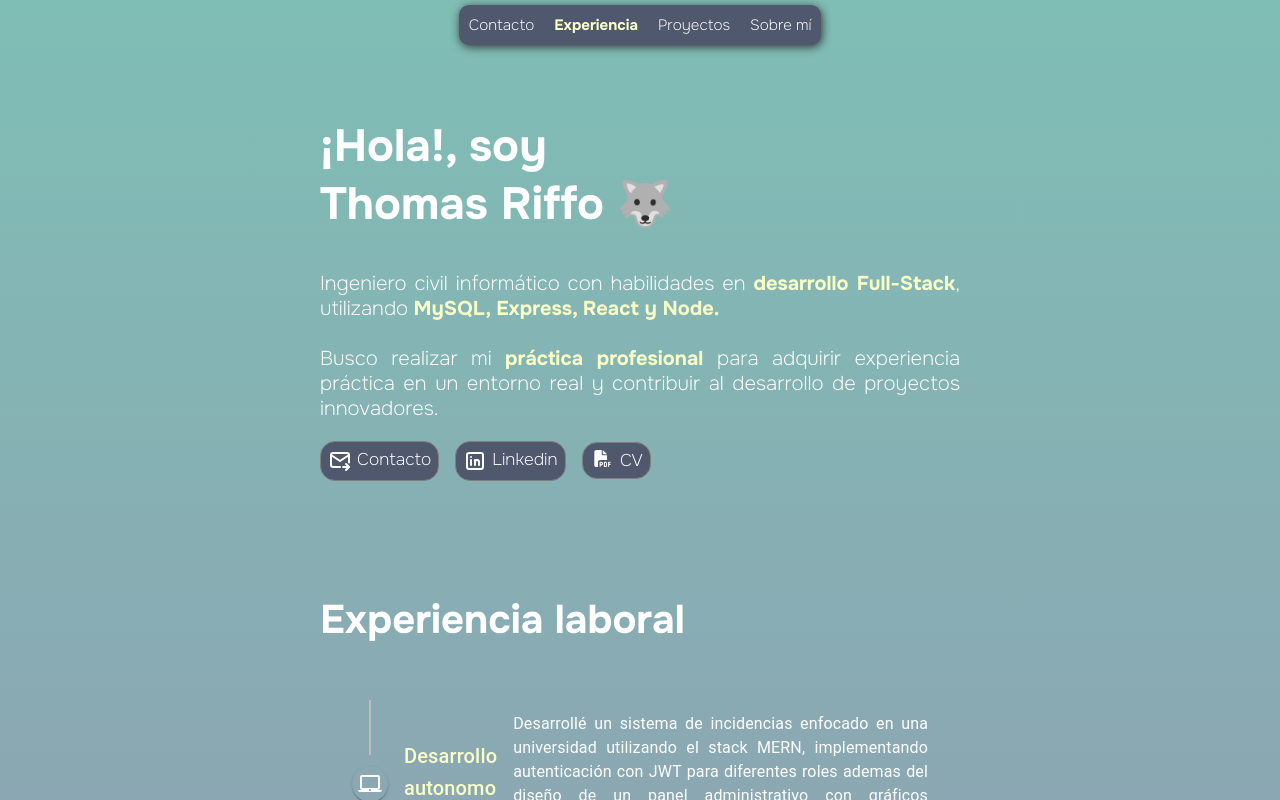
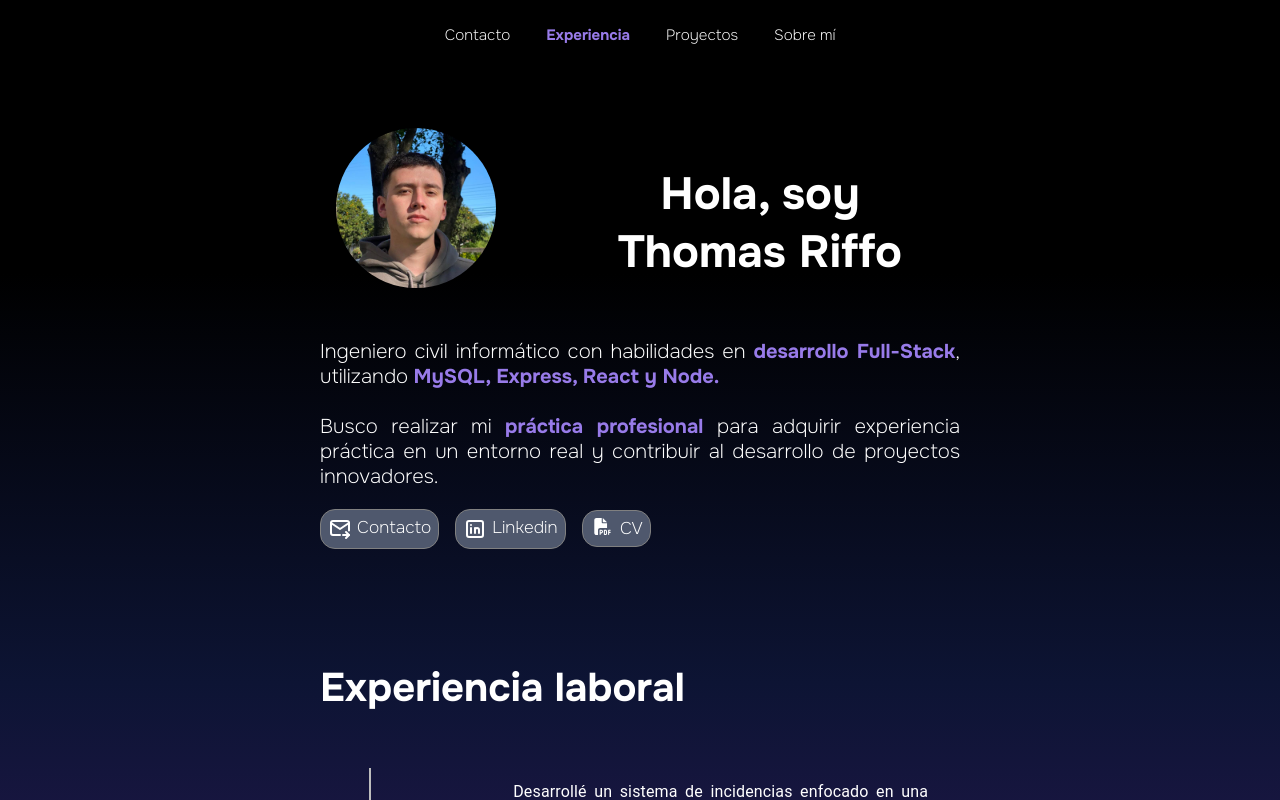
Before and after one commit to Wndburst/Portafolio.dev, a React (Vite) app: page / in a window 1280 px wide. Shown: the top 800 px of the page. Built offline with nearby package versions, Linux system fonts and the light colour scheme.

Commit message:
correccion de errores y mejora en colores

```diff
--- a/src/App.jsx
+++ b/src/App.jsx
@@ -10,9 +10,8 @@ function App() {
       <Profile/>
       <Work/>
       <Work/>
-      <Work/>
-      <Work/>
-      <Work/>
+
+
 
     </div>
 
--- a/src/components/Profile.jsx
+++ b/src/components/Profile.jsx
@@ -1,5 +1,6 @@
 import React from "react"
 import curriculum from '../assets/thomasRiffoCV.pdf'
+import foto from '../assets/thomas.jpeg'
 import { FontAwesomeIcon } from '@fortawesome/react-fontawesome';
 import { faFilePdf } from '@fortawesome/free-solid-svg-icons';
 
@@ -7,7 +8,10 @@ function Profile(){
 
     return(
         <section id="perfil" className="profile">
-            <h1>¡Hola!, soy Thomas Riffo 🐺</h1>
+            <div className="profile-foto">
+                <img className="fotoPerfil" src={foto}></img>
+                <h1>Hola, soy Thomas Riffo</h1>
+            </div>
             <p>Ingeniero civil informático con habilidades en <b className="markyellow"> desarrollo Full-Stack</b>,
                 utilizando <b className="markyellow"> MySQL, Express, React y Node.</b><br/> <br/>Busco realizar mi <b className="markyellow">práctica profesional </b>
                 para adquirir experiencia práctica en un entorno real y contribuir al desarrollo
--- a/src/index.css
+++ b/src/index.css
@@ -4,7 +4,7 @@ body{
   /*background-image: radial-gradient(rgb(31, 81, 120) 50%,#1b1e1f);
   background-image: linear-gradient(to left top, rgb(40, 58, 81),rgb(58, 7, 7));
   */
-  background: linear-gradient(180deg, rgb(127, 190, 181) 0%, rgb(146, 154, 177) 50%, rgb(145, 178, 157) 100%);
+  background: linear-gradient(180deg, rgb(0, 0, 0) 20%, rgb(13, 20, 52) 50%, rgb(67, 29, 113) 100%);
   font-family: "Onest", sans-serif;
   font-optical-sizing: auto;
   font-weight: 200;
@@ -12,15 +12,14 @@ body{
   margin: 0; /* Asegúrate de que no haya márgenes predeterminados */
   padding: 0;
   min-height: 100vh;
+}
 
-
-}
 
 html {
   scroll-behavior: smooth;
 }
 .markyellow{
-  color: rgb(249, 255, 197);
+  color: rgb(152, 123, 233);
 }
 
 .portfolio{
@@ -32,16 +31,16 @@ html {
 
 /*HEADER*/
 .navbar{
-  margin-top: 5px;
+  margin-top: 15px;
   color: white;
   display: block;
   height: 2.5rem;
   border-radius: 10px;
   width: max-content;
-  box-shadow: 1px 2px 10px rgb(54, 54, 54);
+  box-shadow: 1px 2px 10px rgb(0, 0, 0);
   position: fixed;
   top: 0;
-  background-color: rgb(79, 88, 109);
+  background-color: rgb(0, 0, 0);
   z-index: 1000;
 }
 
@@ -51,6 +50,8 @@ html {
   padding: 0;
   display: flex;
   justify-content: center;
+  margin-inline: 1rem;
+  gap: 1rem;
 }
 
 .navbar a{
@@ -62,7 +63,7 @@ html {
   padding: 10px;
 }
 .navbar ul li a.active {
-  color: rgb(249, 255, 197); /* Cambia el color del enlace activo */
+  color: rgb(152, 123, 233); /* Cambia el color del enlace activo */
   font-weight: bold; /* Puedes añadir más estilos como hacerlo en negrita */
 }
 
@@ -72,7 +73,7 @@ html {
 /*Profiele*/
 
 .profile{
-  margin-top: 5rem;
+  margin-top: 8rem;
   color: white;
   font-size: 3rem;
   max-width: 56rem;
@@ -80,6 +81,18 @@ html {
   margin-right: auto;
 
 }
+.fotoPerfil{
+  width: 10rem;
+  height: 10rem;
+  border-radius: 50%;
+}
+.profile-foto{
+  display: flex;
+  justify-content: space-around;
+  text-align: center;
+  flex-wrap: wrap;
+}
+
 .profile h1{
   font-size: 45px;
   width: 23rem;
```
Also changed, not shown: src/assets/thomas.jpeg (added).
